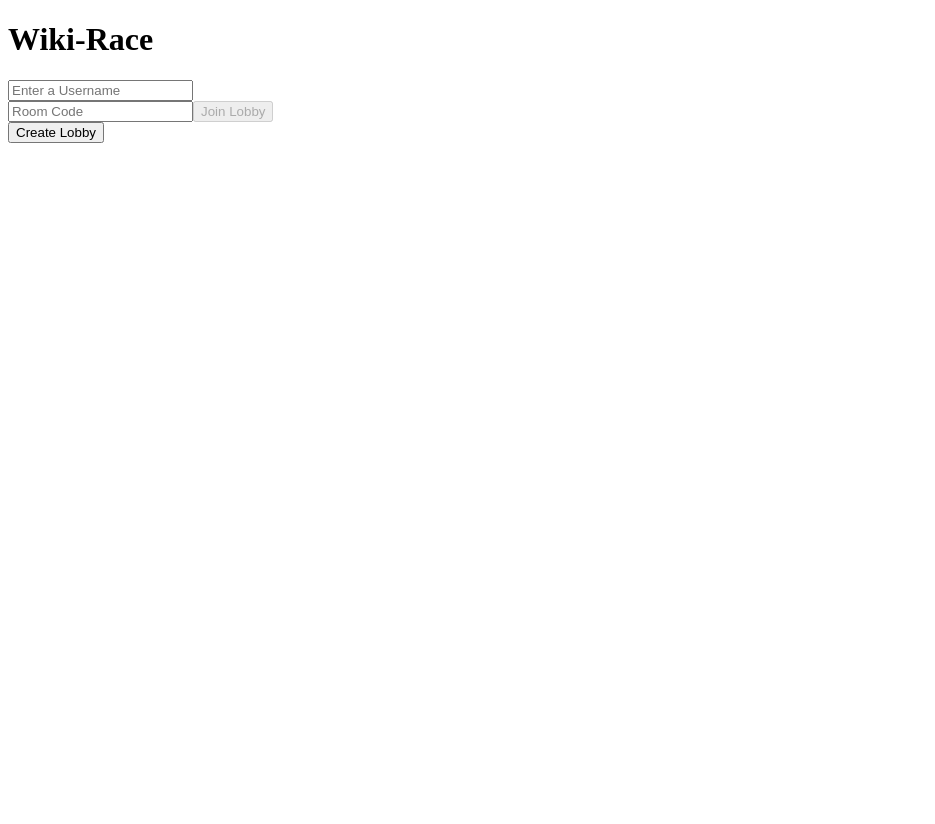
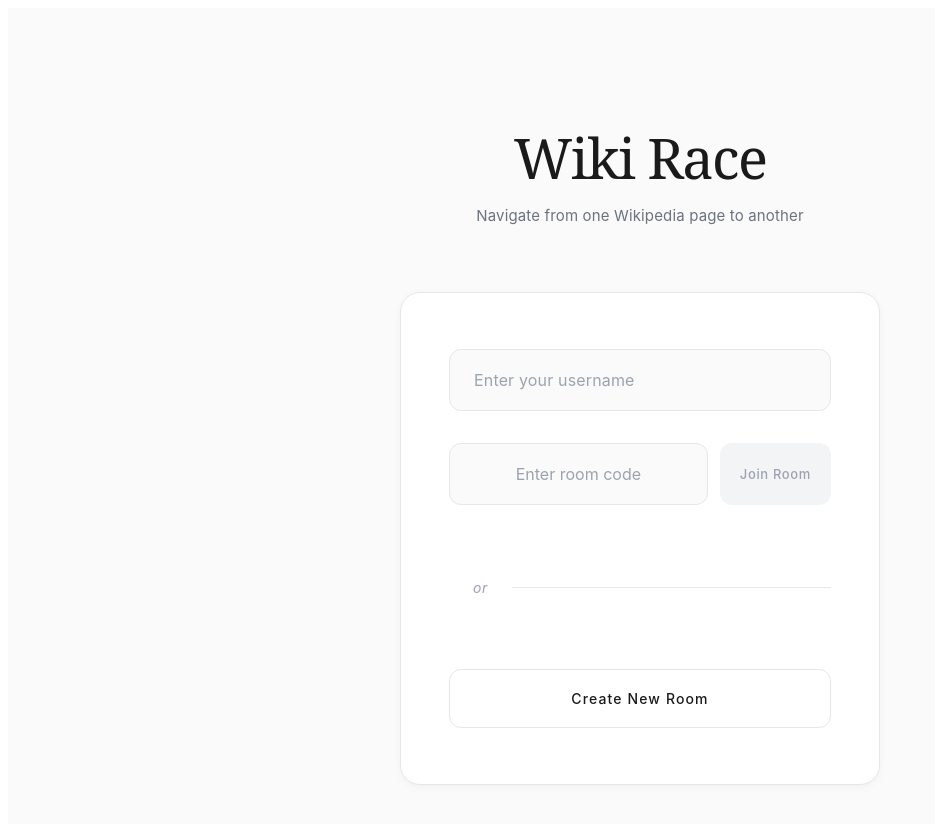
Before and after one commit to OwenBattles/wiki-race, a React (Vite) app in the folder client/: page / in a window 1280 px wide. Shown: the top 824 px of the page, without its empty margins (0-935 px from the left). Before the commit the page ends 800 px from the top, so only its background shows below. Built offline with nearby package versions, Linux system fonts and the light colour scheme; no server answers.

Commit message:
first rendition of home page

```diff
--- a/client/src/components/CreateLobby.jsx
+++ b/client/src/components/CreateLobby.jsx
@@ -1,5 +1,12 @@
+import '../styles/CreateLobby.css';
+
 export function CreateLobby({ onCreate }) {
     return (
-        <button onClick={onCreate}>Create Lobby</button>
-    )
+        <button
+            className="create-lobby-button"
+            onClick={onCreate}
+        >
+            Create New Room
+        </button>
+    );
 }
--- a/client/src/components/JoinLobby.jsx
+++ b/client/src/components/JoinLobby.jsx
@@ -1,27 +1,31 @@
+import '../styles/JoinLobby.css';
+
 export function JoinLobby({ lobbyCode, checkLobbyCode, setLobbyCode, onJoin, disabled}) {
     const handleChange = (e) => {
-        const value = e.target.value;
+        const value = e.target.value.toUpperCase();
         setLobbyCode(value);
-        checkLobbyCode(value);
+        if (value.length === 5) {
+            checkLobbyCode(value);
+        }
     }
 
     return (
-        <div>
+        <div className="join-lobby-container">
             <input
-                className="border p-2 rounded"
-                placeholder="Room Code"
+                type="text"
+                className="join-lobby-input"
+                placeholder="Enter room code"
                 value={lobbyCode}
                 onChange={handleChange}
+                maxLength="5"
             />
             <button
+                className="join-lobby-button"
                 onClick={onJoin}
-                disabled={disabled}
-                className={`p-2 rounded text-white ${
-                    disabled ? "bg-gray-400 cursor-not-allowed" : "bg-blue-600 hover:bg-blue-700"
-                }`}
+                disabled={disabled || !lobbyCode || lobbyCode.length !== 5}
             >
-            Join Lobby
+                Join Room
             </button>
         </div>
-    )
+    );
 }
--- a/client/src/components/LobbyView.jsx
+++ b/client/src/components/LobbyView.jsx
@@ -7,7 +7,7 @@
 
     return (
         <div>
-            <PowerUpSettings isHost={isHost} powerUps={powerUps} onPowerUpChange={handlePowerUpChange}/>
+            {players.length > 1 && <PowerUpSettings isHost={isHost} powerUps={powerUps} onPowerUpChange={handlePowerUpChange}/>}
             <TitleEndpoints
                 isHost={isHost}
                 handleStartSelect={handleStartSelect}
--- a/client/src/components/UsernameInput.jsx
+++ b/client/src/components/UsernameInput.jsx
@@ -1,9 +1,15 @@
+import '../styles/UsernameInput.css';
+
 export function UsernameInput({ value, onChange }) {
     return (
-        <input
-            placeholder="Enter a Username"
-            value={value}
-            onChange={(e) => onChange(e.target.value)}
-        ></input>
-    )
+        <div className="username-input-container">
+            <input
+                type="text"
+                className="username-input"
+                placeholder="Enter your username"
+                value={value}
+                onChange={(e) => onChange(e.target.value)}
+            />
+        </div>
+    );
 }
--- a/client/src/pages/HomePage.jsx
+++ b/client/src/pages/HomePage.jsx
@@ -1,11 +1,11 @@
 import { useState, useContext } from 'react';
 import { GameContext } from '../contexts/GameContext';
-
 import { useHomeLogic } from '../hooks/useHomeLogic';
 
 import { UsernameInput } from "../components/UsernameInput";
 import { JoinLobby } from "../components/JoinLobby";
 import { CreateLobby } from "../components/CreateLobby";
+import '../styles/HomePage.css';
 
 export default function HomePage() {
     const [usernameInput, setUsernameInput] = useState("");
@@ -16,8 +16,6 @@
     } = useContext(GameContext);
 
     const { handleCreateRoom, handleFindRoom, handleJoinRoom, error } = useHomeLogic();
-
-    // Should refactor these handlers to use the useHomeLogic hook
 
     const handleJoin = () => {
         if (!usernameInput) {
@@ -36,13 +34,28 @@
     }
 
     return (
-        <div>
-            <h1>Wiki-Race</h1>
+        <div className="home-page">
+            <div className="home-container">
+                {/* Header */}
+                <div className="home-header">
+                    <h1 className="home-title">Wiki Race</h1>
+                    <p className="home-subtitle">Navigate from one Wikipedia page to another</p>
+                </div>
 
-            {error && <p className="text-red-500">{error}</p>}
+                {/* Main Card */}
+                <div className="home-card">
+                    <div className="home-card-content">
+                        {/* Error Message */}
+                        {error && (
+                            <div className="home-error">
+                                <p className="home-error-text">{error}</p>
+                            </div>
+                        )}
 
+                        {/* Username Input */}
                         <UsernameInput value={usernameInput} onChange={setUsernameInput} />
 
+                        {/* Join Lobby */}
                         <JoinLobby
                             lobbyCode={roomCode}
                             checkLobbyCode={handleFindRoom}
@@ -51,7 +64,17 @@
                             disabled={!validRoomCode}
                         />
 
+                        {/* Divider */}
+                        <div className="home-divider">
+                            <div className="home-divider-line"></div>
+                            <span className="home-divider-text">or</span>
+                        </div>
+
+                        {/* Create Lobby */}
                         <CreateLobby onCreate={handleCreate}/>
+                    </div>
+                </div>
+            </div>
         </div>
     );
 }
--- /dev/null
+++ b/client/src/styles/CreateLobby.css
@@ -0,0 +1,26 @@
+.create-lobby-button {
+    width: 100%;
+    padding: 1.125rem 2rem;
+    font-size: 0.875rem;
+    font-weight: 500;
+    letter-spacing: 0.08em;
+    border-radius: 0.75rem;
+    border: 1.5px solid #e5e7eb;
+    background: #ffffff;
+    color: #1a1a1a;
+    cursor: pointer;
+    transition: all 0.25s ease;
+    font-family: inherit;
+    transform: scale(1);
+    line-height: 1.5;
+}
+
+.create-lobby-button:hover {
+    background: #fafafa;
+    border-color: #d1d5db;
+    box-shadow: 0 2px 4px rgba(0, 0, 0, 0.04);
+}
+
+.create-lobby-button:active {
+    transform: scale(0.98);
+}
--- /dev/null
+++ b/client/src/styles/HomePage.css
@@ -0,0 +1,131 @@
+/* Home Page Layout */
+.home-page {
+    min-height: 100vh;
+    background: #fafafa;
+    display: flex;
+    align-items: center;
+    justify-content: center;
+    padding: 3rem 2rem;
+    font-family: -apple-system, BlinkMacSystemFont, "Segoe UI", "Helvetica Neue", Arial, sans-serif;
+}
+
+.home-container {
+    width: 100%;
+    max-width: 480px;
+}
+
+/* Header */
+.home-header {
+    text-align: center;
+    margin-bottom: 4rem;
+    animation: fadeInDown 0.8s ease-out;
+}
+
+.home-title {
+    font-size: 3.5rem;
+    font-weight: 300;
+    color: #1a1a1a;
+    margin: 0 0 1rem 0;
+    letter-spacing: -0.03em;
+    line-height: 1.1;
+    font-family: Georgia, "Times New Roman", serif;
+}
+
+.home-subtitle {
+    font-size: 0.9375rem;
+    color: #6b7280;
+    font-weight: 400;
+    margin: 0;
+    line-height: 1.6;
+    letter-spacing: 0.01em;
+}
+
+/* Main Card */
+.home-card {
+    background: #ffffff;
+    border-radius: 1.25rem;
+    border: 1px solid #e5e7eb;
+    padding: 3.5rem 3rem;
+    box-shadow: 0 2px 8px rgba(0, 0, 0, 0.04);
+    animation: fadeInUp 0.6s ease-out;
+}
+
+.home-card-content {
+    display: flex;
+    flex-direction: column;
+    gap: 2rem;
+}
+
+/* Error Message */
+.home-error {
+    background: #fef2f2;
+    border: 1px solid #fecaca;
+    border-radius: 0.75rem;
+    padding: 1.25rem 1.5rem;
+    animation: shake 0.5s ease-in-out;
+}
+
+.home-error-text {
+    color: #dc2626;
+    font-size: 0.875rem;
+    text-align: center;
+    margin: 0;
+    line-height: 1.5;
+}
+
+/* Divider */
+.home-divider {
+    position: relative;
+    margin: 2.5rem 0;
+}
+
+.home-divider-line {
+    position: absolute;
+    top: 50%;
+    left: 0;
+    right: 0;
+    height: 1px;
+    background: #e5e7eb;
+}
+
+.home-divider-text {
+    position: relative;
+    text-align: center;
+    padding: 0 1.5rem;
+    background: #ffffff;
+    color: #9ca3af;
+    font-size: 0.875rem;
+    font-weight: 400;
+    font-style: italic;
+    display: inline-block;
+    letter-spacing: 0.05em;
+}
+
+/* Animations */
+@keyframes fadeInDown {
+    from {
+        opacity: 0;
+        transform: translateY(-20px);
+    }
+    to {
+        opacity: 1;
+        transform: translateY(0);
+    }
+}
+
+@keyframes fadeInUp {
+    from {
+        opacity: 0;
+        transform: translateY(20px);
+    }
+    to {
+        opacity: 1;
+        transform: translateY(0);
+    }
+}
+
+@keyframes shake {
+    0%, 100% { transform: translateX(0); }
+    10%, 30%, 50%, 70%, 90% { transform: translateX(-5px); }
+    20%, 40%, 60%, 80% { transform: translateX(5px); }
+}
--- /dev/null
+++ b/client/src/styles/JoinLobby.css
@@ -0,0 +1,85 @@
+.join-lobby-container {
+    display: flex;
+    flex-direction: row;
+    gap: 0.75rem;
+    align-items: stretch;
+    width: 100%;
+    box-sizing: border-box;
+    min-width: 0;
+}
+
+.join-lobby-input {
+    flex: 1;
+    min-width: 0;
+    padding: 1.125rem 1.25rem;
+    font-size: 1rem;
+    color: #1a1a1a;
+    background: #fafafa;
+    border: 1px solid #e5e7eb;
+    border-radius: 0.75rem;
+    transition: all 0.25s ease;
+    font-family: inherit;
+    box-sizing: border-box;
+    text-align: center;
+    text-transform: uppercase;
+    letter-spacing: 0.2em;
+    font-weight: 500;
+    font-size: 1rem;
+    line-height: 1.5;
+}
+
+.join-lobby-input::placeholder {
+    color: #9ca3af;
+    text-transform: none;
+    letter-spacing: normal;
+    font-weight: 400;
+}
+
+.join-lobby-input:hover {
+    background: #ffffff;
+    border-color: #d1d5db;
+}
+
+.join-lobby-input:focus {
+    outline: none;
+    background: #ffffff;
+    border-color: #9ca3af;
+    box-shadow: 0 0 0 3px rgba(0, 0, 0, 0.03);
+}
+
+.join-lobby-button {
+    flex-shrink: 0;
+    padding: 1.125rem 1.25rem;
+    font-size: 0.8125rem;
+    font-weight: 500;
+    letter-spacing: 0.05em;
+    border-radius: 0.75rem;
+    border: none;
+    cursor: pointer;
+    transition: all 0.25s ease;
+    font-family: inherit;
+    transform: scale(1);
+    white-space: nowrap;
+    line-height: 1.5;
+}
+
+.join-lobby-button:active {
+    transform: scale(0.98);
+}
+
+.join-lobby-button:disabled {
+    background: #f3f4f6;
+    color: #9ca3af;
+    cursor: not-allowed;
+}
+
+.join-lobby-button:not(:disabled) {
+    background: #1a1a1a;
+    color: #ffffff;
+    box-shadow: 0 2px 4px rgba(0, 0, 0, 0.08);
+}
+
+.join-lobby-button:not(:disabled):hover {
+    background: #0f0f0f;
+    box-shadow: 0 4px 8px rgba(0, 0, 0, 0.12);
+}
--- /dev/null
+++ b/client/src/styles/UsernameInput.css
@@ -0,0 +1,35 @@
+.username-input-container {
+    width: 100%;
+}
+
+.username-input {
+    width: 100%;
+    padding: 1.125rem 1.5rem;
+    font-size: 1rem;
+    color: #1a1a1a;
+    background: #fafafa;
+    border: 1px solid #e5e7eb;
+    border-radius: 0.75rem;
+    transition: all 0.25s ease;
+    font-family: inherit;
+    box-sizing: border-box;
+    line-height: 1.5;
+    letter-spacing: 0.01em;
+}
+
+.username-input::placeholder {
+    color: #9ca3af;
+    font-weight: 400;
+}
+
+.username-input:hover {
+    background: #ffffff;
+    border-color: #d1d5db;
+}
+
+.username-input:focus {
+    outline: none;
+    background: #ffffff;
+    border-color: #9ca3af;
+    box-shadow: 0 0 0 3px rgba(0, 0, 0, 0.03);
+}
```
Lines whose indentation alone changed are shown as unchanged.
